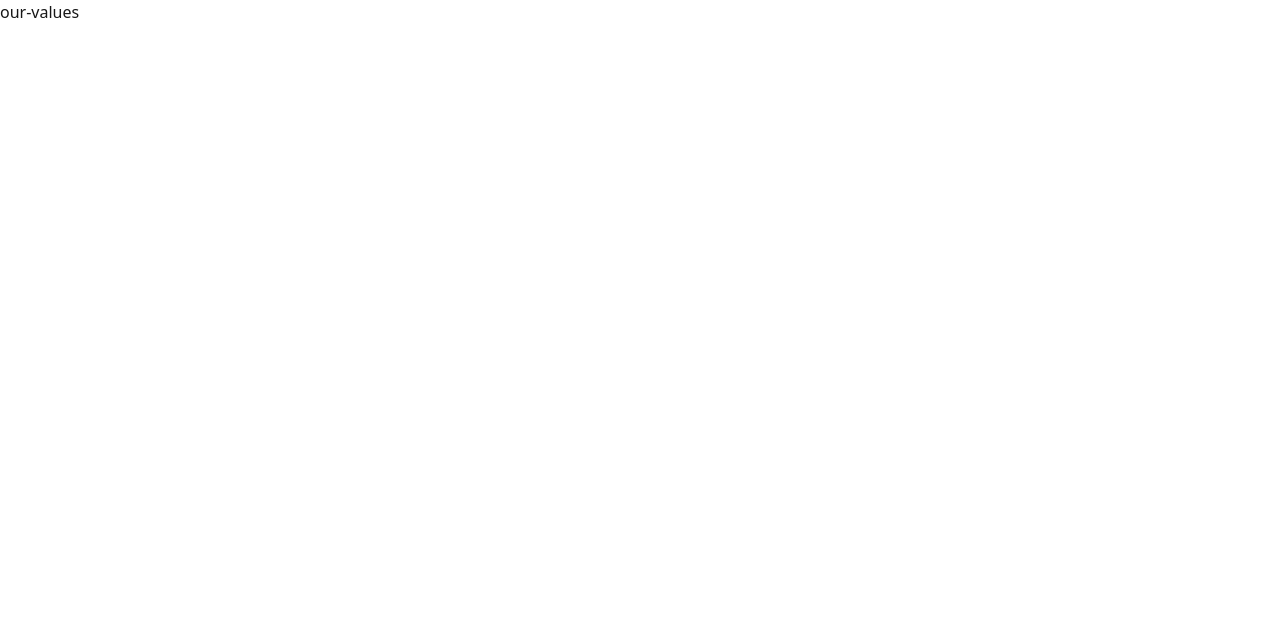
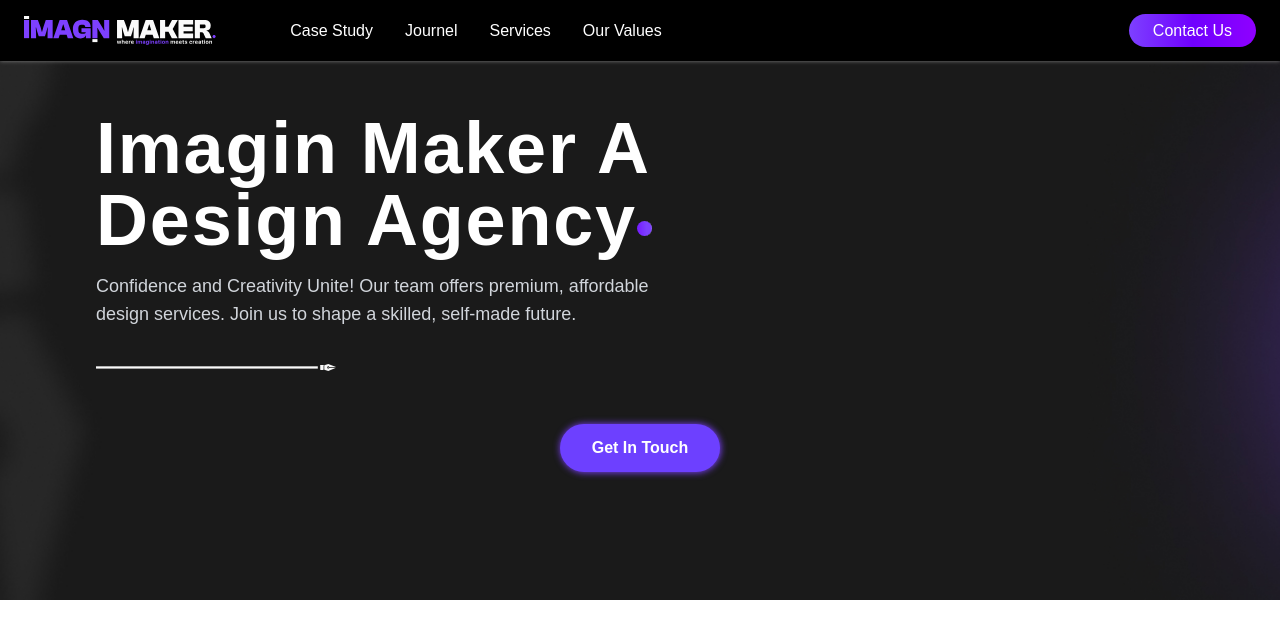
Before and after one commit to wasijatt/Imaginmaker.com, a Next.js app: page /our-values in a window 1280 px wide. Shown: the top 638 px of the page. Built offline with nearby package versions, Linux system fonts and the light colour scheme; a web font is replaced by a local one.

Commit message:
our value hero section

```diff
--- /dev/null
+++ b/src/components/ourValues/ourvalueHero.js
@@ -0,0 +1,80 @@
+import Image from 'next/image';
+import { CircleDot } from 'lucide-react';
+import { clashGrotesk } from '@/lib/clashGroteskfont';
+import { satoshi } from '@/lib/fonts';
+
+export default function OurValueHeroSection() {
+  return (
+    <section className="relative min-h-[600px] w-full overflow-hidden">
+      {/* Background Image */}
+      <div className="absolute inset-0 z-0">
+        <Image
+          src="/HeroSection/herobg.jpg"
+          alt="Background"
+          fill
+          className="object-cover opacity-100"
+          priority
+        />
+        <div className="absolute inset-0 " />
+      </div>
+
+      {/* Content Container */}
+      <div className="relative z-10 mx-auto max-w-6xl px-4 py-20 sm:px-6 lg:px-8">
+        <div className="flex flex-col items-start space-y-6">
+          {/* Heading with dot */}
+          <h1 className={`${clashGrotesk.className} flex flex-col items-start text-4xl font-bold text-white sm:text-5xl md:text-6xl lg:text-7xl relative top-[2rem] mb-6 2xl:top-[6rem] 2xl:mb-24 tracking-wide`}>
+            Imagin Maker A
+            <span className="flex items-center">
+              Design Agency
+              <svg className='relative top-2' width="15" height="15" viewBox="0 0 15 15" fill="none" xmlns="http://www.w3.org/2000/svg">
+<g filter="url(#filter0_i_3597_81)">
+<circle cx="7.5" cy="7.5" r="7.5" fill="url(#paint0_linear_3597_81)"/>
+</g>
+<defs>
+<filter id="filter0_i_3597_81" x="-1.15385" y="0" width="16.1538" height="15" filterUnits="userSpaceOnUse" color-interpolation-filters="sRGB">
+<feFlood flood-opacity="0" result="BackgroundImageFix"/>
+<feBlend mode="normal" in="SourceGraphic" in2="BackgroundImageFix" result="shape"/>
+<feColorMatrix in="SourceAlpha" type="matrix" values="0 0 0 0 0 0 0 0 0 0 0 0 0 0 0 0 0 0 127 0" result="hardAlpha"/>
+<feOffset dx="-1.15385"/>
+<feGaussianBlur stdDeviation="0.634615"/>
+<feComposite in2="hardAlpha" operator="arithmetic" k2="-1" k3="1"/>
+<feColorMatrix type="matrix" values="0 0 0 0 1 0 0 0 0 1 0 0 0 0 1 0 0 0 0.11 0"/>
+<feBlend mode="normal" in2="shape" result="effect1_innerShadow_3597_81"/>
+</filter>
+<linearGradient id="paint0_linear_3597_81" x1="9.80769" y1="11.5385" x2="-6.51228" y2="12.4245" gradientUnits="userSpaceOnUse">
+<stop stop-color="#7D40FF"/>
+<stop offset="1" stop-color="#6F00FF"/>
+</linearGradient>
+</defs>
+</svg>
+
+            </span>
+          </h1>
+
+          {/* Description */}
+          <p className={`${satoshi.className} max-w-xl text-lg text-gray-300`}>
+            Confidence and Creativity Unite! Our team offers premium, affordable
+            design services. Join us to shape a skilled, self-made future.
+          </p>
+
+          {/* Arrow Image */}
+          <div className="relative h-8 w-60">
+            <Image
+              src="/casestudy/arrowsvg.svg"
+              alt="Decorative arrow"
+              fill
+              className="object-contain"
+            />
+          </div>
+
+          {/* Button */}
+          <div className="flex w-full justify-center pt-4">
+            <button className="rounded-full bg-[#6D40FF] shadow-[0.5px_0.2px_7px_0.2px_rgba(125,64,255,55)]  px-8 py-3 text-base font-semibold text-white transition-colors hover:bg-[#7D40FF] focus:outline-none focus:ring-2 focus:ring-purple-500 focus:ring-offset-2">
+              Get In Touch
+            </button>
+          </div>
+        </div>
+      </div>
+    </section>
+  );
+}
--- a/src/components/services/CategoryNav.js
+++ b/src/components/services/CategoryNav.js
@@ -1,10 +1,12 @@
 import React from "react";
 import { cn } from "@/lib/utils";
+import { satoshi } from "@/lib/fonts";
+import { clashGrotesk } from "@/lib/clashGroteskfont";
 
 export default function CategoryNav({ categories, activeCategory, onCategoryChange }) {
   return (
-    <nav className="w-full overflow-x-auto pb-2 mb-8">
-      <ul className="flex gap-8 min-w-max px-4 md:px-0 md:justify-center">
+    <nav className={`${satoshi.className} w-full overflow-x-auto pb-2 mb-8`}>
+      <ul className={`${clashGrotesk.className} flex gap-8 min-w-max px-4 md:px-0 md:justify-cente font-bold`}>
         {categories.map((category) => (
           <li key={category}>
             <button
--- a/src/components/services/firstSection.js
+++ b/src/components/services/firstSection.js
@@ -25,7 +25,7 @@ export default function ServicesFirstSection() {
                         <br />
                         <span className="flex items-center">
                             for Achieving Goals
-                            <svg className='relative left-[0.3rem] max-sm:left-[-11rem] max-sm:top-6' width="15" height="15" viewBox="0 0 15 15" fill="none" xmlns="http://www.w3.org/2000/svg">
+                            <svg className='relative left-[0.3rem] max-sm:left-[-11.5rem] max-sm:top-6' width="15" height="15" viewBox="0 0 15 15" fill="none" xmlns="http://www.w3.org/2000/svg">
                                 <g filter="url(#filter0_i_3597_81)">
                                     <circle cx="7.5" cy="7.5" r="7.5" fill="url(#paint0_linear_3597_81)" />
                                 </g>
--- a/src/pages/our-values.js
+++ b/src/pages/our-values.js
@@ -1,9 +1,17 @@
-import React from 'react'
+import { useState } from 'react';
+import { Search } from 'lucide-react';
+import { clashGrotesk } from '@/lib/clashGroteskfont';
+import { satoshi } from '@/lib/fonts';
+import Navbar from '@/components/Navbar';
+import OurValueHeroSection from '@/components/ourValues/ourvalueHero';
 
-const ourvalues = () => {
+export default function services() {
+
+
   return (
-    <div>our-values</div>
+    <main className={`${clashGrotesk.className} ${satoshi.className}`}>
+      <Navbar />
+      <OurValueHeroSection/>
+    </main>
   )
 }
-
-export default ourvalues
```
